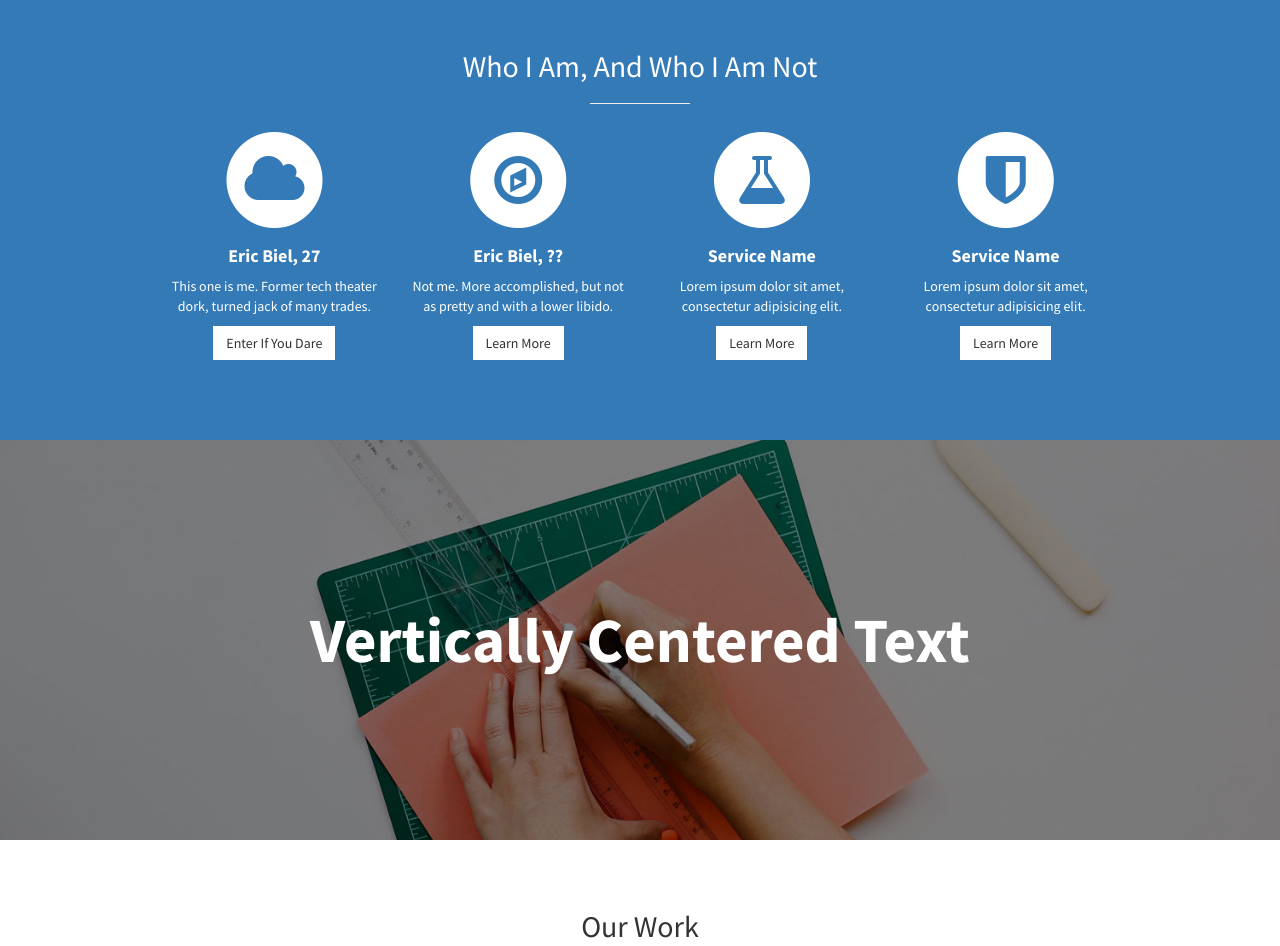
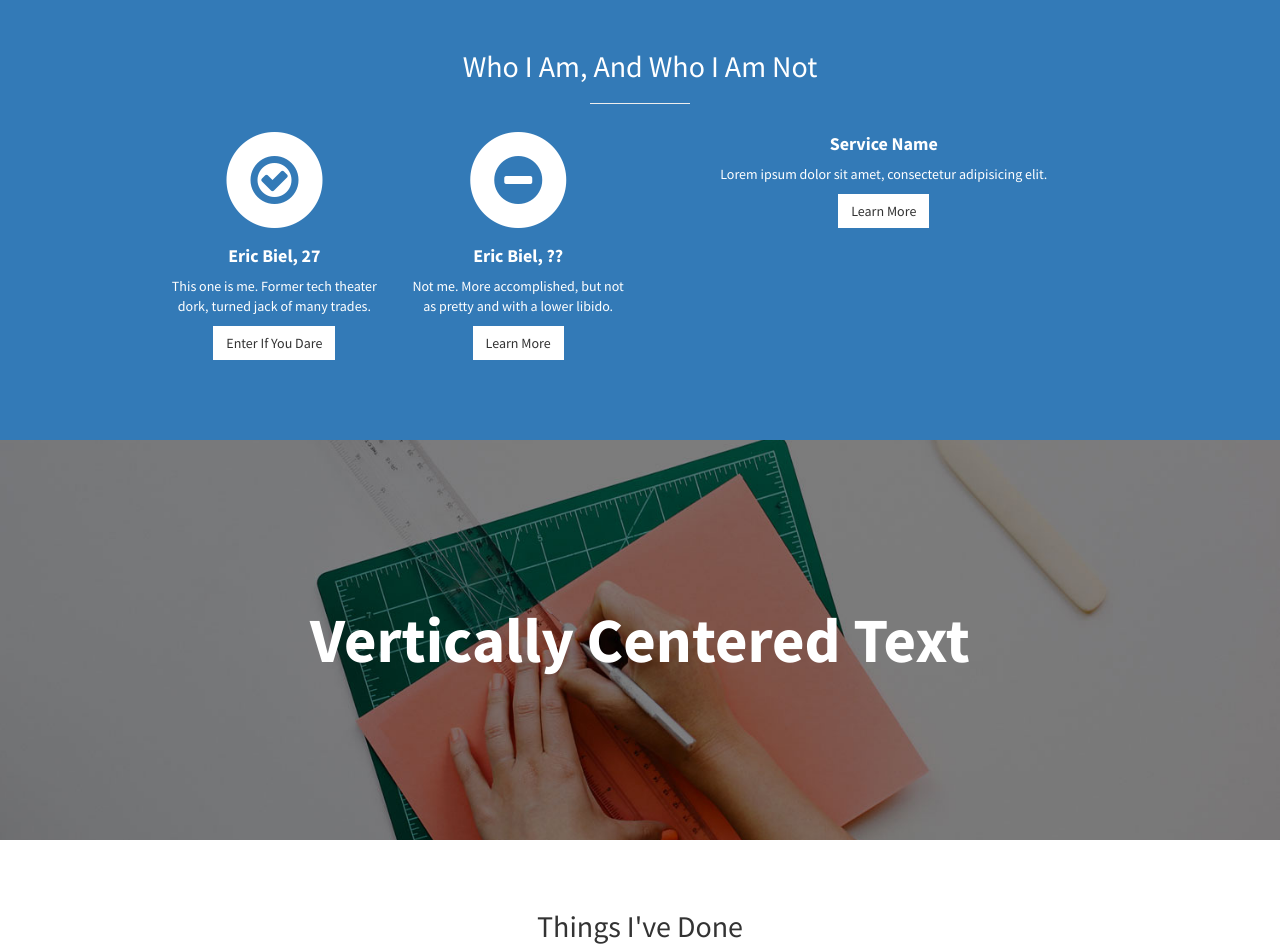
Before and after one commit to ejb332/ejb332.github.io, a plain HTML site: page index.html in a window 1280 px wide. Shown: the part 820-1766 px from the top of the page. Drawn offline with Linux system fonts and the light colour scheme.

Commit message:
Update 'About' section

```diff
--- a/index.html
+++ b/index.html
@@ -80,7 +80,7 @@
                             <div class="service-item">
                                 <span class="fa-stack fa-4x">
                                 <i class="fa fa-circle fa-stack-2x"></i>
-                                <i class="fa fa-cloud fa-stack-1x text-primary"></i>
+                                <i class="fa fa-check-circle-o fa-stack-1x text-primary"></i>
                             </span>
                                 <h4>
                                     <strong>Eric Biel, 27</strong>
@@ -93,7 +93,7 @@
                             <div class="service-item">
                                 <span class="fa-stack fa-4x">
                                 <i class="fa fa-circle fa-stack-2x"></i>
-                                <i class="fa fa-compass fa-stack-1x text-primary"></i>
+                                <i class="fa fa-minus-circle fa-stack-1x text-primary"></i>
                             </span>
                                 <h4>
                                     <strong>Eric Biel, ??</strong>
@@ -102,25 +102,6 @@
                                 <a href="https://www.dol.gov/agencies/ilab/about-us/bio-biel" class="btn btn-light">Learn More</a>
                             </div>
                         </div>
-                        <div class="col-md-3 col-sm-6">
-                            <div class="service-item">
-                                <span class="fa-stack fa-4x">
-                                <i class="fa fa-circle fa-stack-2x"></i>
-                                <i class="fa fa-flask fa-stack-1x text-primary"></i>
-                            </span>
-                                <h4>
-                                    <strong>Service Name</strong>
-                                </h4>
-                                <p>Lorem ipsum dolor sit amet, consectetur adipisicing elit.</p>
-                                <a href="#" class="btn btn-light">Learn More</a>
-                            </div>
-                        </div>
-                        <div class="col-md-3 col-sm-6">
-                            <div class="service-item">
-                                <span class="fa-stack fa-4x">
-                                <i class="fa fa-circle fa-stack-2x"></i>
-                                <i class="fa fa-shield fa-stack-1x text-primary"></i>
-                            </span>
                                 <h4>
                                     <strong>Service Name</strong>
                                 </h4>
@@ -150,7 +131,7 @@
         <div class="container">
             <div class="row">
                 <div class="col-lg-10 col-lg-offset-1 text-center">
-                    <h2>Our Work</h2>
+                    <h2>Things I've Done</h2>
                     <hr class="small">
                     <div class="row">
                         <div class="col-md-6">
@@ -197,9 +178,9 @@
         <div class="container">
             <div class="row">
                 <div class="col-lg-12 text-center">
-                    <h3>The buttons below are impossible to resist.</h3>
-                    <a href="#" class="btn btn-lg btn-light">Click Me!</a>
-                    <a href="#" class="btn btn-lg btn-dark">Look at Me!</a>
+                    <h3>Very Scientific Poll</h3>
+                    <a href="#" class="btn btn-lg btn-light">Yes!</a>
+                    <a href="#" class="btn btn-lg btn-dark">No!</a>
                 </div>
             </div>
         </div>
```
